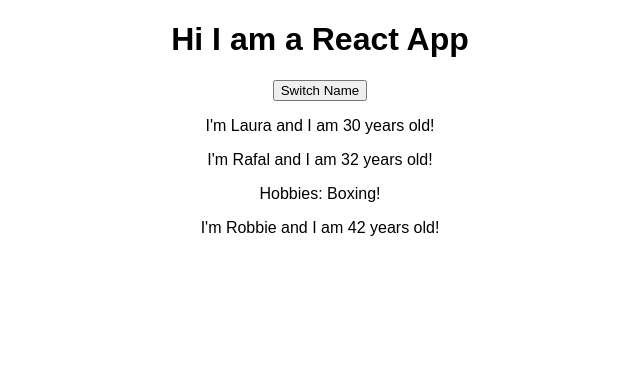
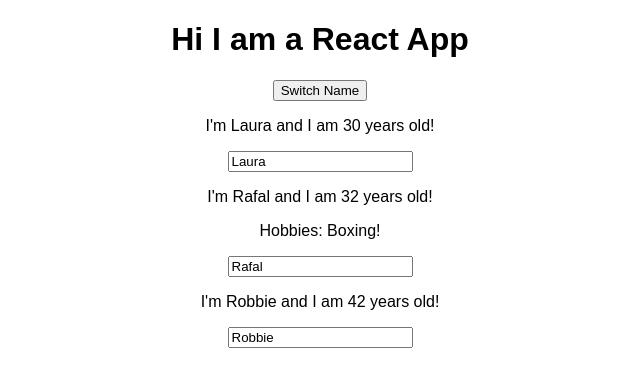
Before and after one commit to fetmo/learning-react, a React (Create React App) app in the folder react-complete-guide/: page / in a window 1280 px wide. Shown: the top 386 px of the page, without its empty margins (320-960 px from the left). Built offline with nearby package versions, Linux system fonts and the light colour scheme.

Commit message:
Two way binding and changing state from stateless componente

```diff
--- a/react-complete-guide/src/App.js
+++ b/react-complete-guide/src/App.js
@@ -25,6 +25,16 @@
         })
     }
 
+    nameChangedHandler = (event) => {
+        this.setState({
+            persons: [
+                {name: event.target.value, age: 22},
+                {name: "Rafal", age: 32},
+                {name: "Robbie", age: 42},
+            ]
+        })
+    }
+
     render() {
         return (
             <div className="App">
@@ -34,7 +44,8 @@
                 </button>
                 <Person
                     name={this.state.persons[0].name}
-                    age={this.state.persons[0].age}/>
+                    age={this.state.persons[0].age}
+                    change={this.nameChangedHandler}/>
                 <Person
                     name={this.state.persons[1].name}
                     age={this.state.persons[1].age}
--- a/react-complete-guide/src/Person/Person.js
+++ b/react-complete-guide/src/Person/Person.js
@@ -5,6 +5,7 @@
         <div>
             <p onClick={props.click}>I'm {props.name} and I am {props.age} years old!</p>
             <p>{props.children}</p>
+            <input type="text" onChange={props.change} value={props.name} />
         </div>
     )
 };
```
